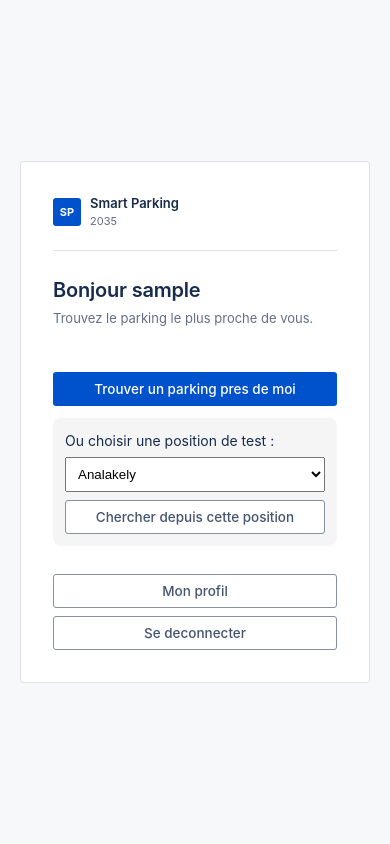
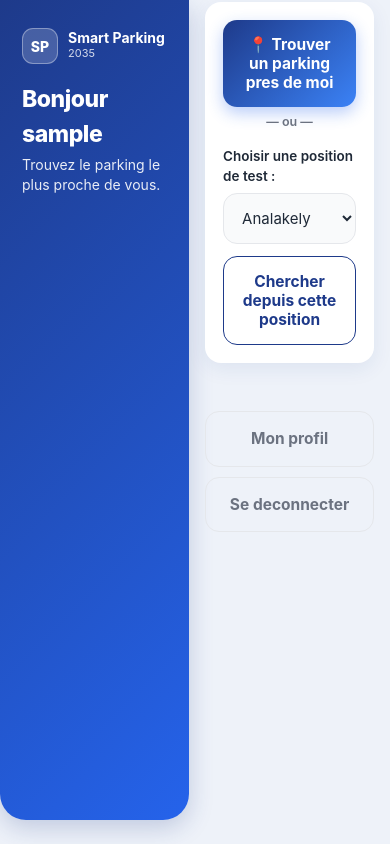
Before and after one commit to Mathieu-35/Smart_Parking_2035, a FastAPI app: page /conducteur/ in a window 390 px wide. Run offline with FastAPI, Linux system fonts and the light colour scheme; the visitor is signed in with stand-in values (Sample User, id 1); parts of the project's set-up code (start-up, migrations or seed data) failed here and were passed over.

Commit message:
feat(mobile): design UI moderne pour conducteur + gardien
Nouvelle interface "app mobile" (en-tete bleu degrade arrondi, cartes
blanches arrondies avec ombre, boutons pleine largeur, badges pilule)
appliquee UNIQUEMENT aux pages mobiles.

- nouveau app/static/css/mobile.css (separe de style.css : l'admin web
  n'est pas touche)
- conducteur/home.html et gardien/home.html refondus (memes id + meme JS :
  GPS, carte Leaflet, scan QR, reservation inchanges)
- fix: la page gardien utilisait la classe inexistante "alert-error"
  (messages d'erreur invisibles) -> remplacee par "m-alert m-alert-error"
- sw.js : cache bumpe v2 -> v3 + ajout de mobile.css au cache hors-ligne

Co-Authored-By: Claude Opus 4.7 <noreply@anthropic.com>

```diff
--- /dev/null
+++ b/app/static/css/mobile.css
@@ -0,0 +1,291 @@
+/* =============================================================
+   mobile.css  -  Design "app moderne" pour les pages MOBILES
+   (conducteur + gardien) UNIQUEMENT.
+
+   Ce fichier est separe de style.css (qui sert a l'admin web).
+   Ainsi, changer le design mobile ne touche JAMAIS l'admin.
+
+   Idee du design : un grand en-tete bleu degrade arrondi en bas,
+   puis des cartes blanches arrondies avec une ombre douce.
+   ============================================================= */
+
+/* ----- Couleurs et reglages du theme mobile ----- */
+:root {
+  --m-bleu:        #1e3a8a;   /* bleu fonce (couleur de l'app) */
+  --m-bleu-clair:  #2563eb;   /* bleu plus clair (degrade) */
+  --m-bleu-vif:    #3b82f6;   /* bleu vif (survol/active) */
+  --m-fond:        #eef2f9;   /* fond gris-bleute tres doux */
+  --m-surface:     #ffffff;   /* blanc des cartes */
+  --m-texte:       #1f2937;   /* texte principal */
+  --m-texte-doux:  #6b7280;   /* texte secondaire (gris) */
+  --m-vert:        #16a34a;   /* vert "recommande / succes" */
+  --m-vert-fond:   #dcfce7;
+  --m-rouge:       #dc2626;   /* rouge "erreur" */
+  --m-rouge-fond:  #fee2e2;
+  --m-bord:        #e5e7eb;   /* bord tres clair */
+  --m-rayon:       16px;      /* coins arrondis des cartes */
+  --m-rayon-btn:   14px;      /* coins arrondis des boutons */
+  --m-ombre:       0 6px 20px rgba(30, 58, 138, 0.08);
+}
+
+/* ----- L'ecran complet (fond doux, occupe toute la hauteur) ----- */
+.m-screen {
+  min-height: 100vh;
+  background: var(--m-fond);
+  color: var(--m-texte);
+  /* On laisse de la place pour l'encoche de l'iPhone en haut/bas. */
+  padding-bottom: calc(24px + env(safe-area-inset-bottom));
+}
+
+/* ----- L'en-tete bleu degrade, arrondi en bas ----- */
+.m-header {
+  background: linear-gradient(135deg, var(--m-bleu) 0%, var(--m-bleu-clair) 100%);
+  color: #ffffff;
+  padding: calc(28px + env(safe-area-inset-top)) 22px 28px 22px;
+  border-radius: 0 0 26px 26px;
+  box-shadow: 0 8px 24px rgba(30, 58, 138, 0.22);
+}
+
+/* La petite marque "SP / Smart Parking 2035" dans l'en-tete */
+.m-brand {
+  display: flex;
+  align-items: center;
+  gap: 10px;
+  margin-bottom: 18px;
+}
+.m-brand-icon {
+  width: 36px;
+  height: 36px;
+  background: rgba(255, 255, 255, 0.18);
+  border: 1px solid rgba(255, 255, 255, 0.35);
+  border-radius: 11px;
+  display: flex;
+  align-items: center;
+  justify-content: center;
+  font-size: 14px;
+  font-weight: 800;
+  color: #ffffff;
+}
+.m-brand-name { font-size: 14px; font-weight: 700; line-height: 1.1; }
+.m-brand-year { font-size: 11px; opacity: 0.8; }
+
+.m-greeting { font-size: 23px; font-weight: 800; letter-spacing: -0.02em; }
+.m-subtitle { font-size: 14px; opacity: 0.9; margin-top: 4px; line-height: 1.4; }
+
+/* ----- La zone de contenu (sous l'en-tete) ----- */
+.m-content {
+  padding: 18px 16px 0 16px;
+  max-width: 560px;
+  margin: 0 auto;
+}
+
+/* On remonte un peu le contenu pour qu'il "chevauche" l'en-tete. */
+.m-content--overlap { margin-top: -16px; }
+
+/* ----- Une carte blanche arrondie avec ombre douce ----- */
+.m-card {
+  background: var(--m-surface);
+  border-radius: var(--m-rayon);
+  box-shadow: var(--m-ombre);
+  padding: 18px;
+  margin-bottom: 14px;
+}
+
+/* Petit titre de section a l'interieur d'une carte */
+.m-card-label {
+  font-size: 12px;
+  font-weight: 700;
+  text-transform: uppercase;
+  letter-spacing: 0.04em;
+  color: var(--m-texte-doux);
+  margin-bottom: 10px;
+}
+
+/* ----- Les boutons (pleine largeur, bien arrondis) ----- */
+.m-btn {
+  display: flex;
+  align-items: center;
+  justify-content: center;
+  gap: 8px;
+  width: 100%;
+  padding: 15px 16px;
+  border-radius: var(--m-rayon-btn);
+  font-size: 15.5px;
+  font-weight: 700;
+  font-family: var(--font);
+  border: none;
+  cursor: pointer;
+  text-decoration: none;
+  transition: transform 0.05s ease, filter 0.15s ease, background 0.15s ease;
+}
+.m-btn:active { transform: scale(0.98); }   /* petit effet "appui" */
+
+.m-btn-primary {
+  background: linear-gradient(135deg, var(--m-bleu) 0%, var(--m-bleu-vif) 100%);
+  color: #ffffff;
+  box-shadow: 0 6px 16px rgba(37, 99, 235, 0.32);
+}
+.m-btn-primary:active { filter: brightness(0.95); }
+
+.m-btn-secondary {
+  background: #ffffff;
+  color: var(--m-bleu);
+  border: 1.5px solid var(--m-bleu);
+}
+.m-btn-secondary:active { background: #f0f5ff; }
+
+.m-btn-ghost {
+  background: transparent;
+  color: var(--m-texte-doux);
+  border: 1.5px solid var(--m-bord);
+}
+.m-btn-ghost:active { background: #f3f4f6; }
+
+/* Petite marge entre boutons empiles */
+.m-btn + .m-btn { margin-top: 10px; }
+
+/* ----- Champs de saisie (input / select) ----- */
+.m-field {
+  width: 100%;
+  padding: 14px 14px;
+  border: 1.5px solid var(--m-bord);
+  border-radius: var(--m-rayon-btn);
+  font-size: 15px;
+  font-family: var(--font);
+  color: var(--m-texte);
+  background: #f9fafb;
+  margin-bottom: 12px;
+}
+.m-field:focus {
+  outline: none;
+  border-color: var(--m-bleu-clair);
+  background: #ffffff;
+  box-shadow: 0 0 0 3px rgba(37, 99, 235, 0.15);
+}
+.m-label {
+  display: block;
+  font-size: 13.5px;
+  font-weight: 600;
+  color: var(--m-texte);
+  margin-bottom: 7px;
+}
+
+/* Deux boutons cote a cote (gardien : entree / sortie) */
+.m-row {
+  display: flex;
+  gap: 10px;
+}
+.m-row .m-btn { margin-top: 0; }
+
+/* Petit separateur "ou" entre deux blocs */
+.m-or {
+  text-align: center;
+  font-size: 12.5px;
+  color: var(--m-texte-doux);
+  margin: 6px 0 14px 0;
+  font-weight: 600;
+}
+
+/* ----- Petite zone de message (chargement, infos) ----- */
+.m-message {
+  font-size: 13.5px;
+  color: var(--m-texte-doux);
+  text-align: center;
+  margin-bottom: 12px;
+  min-height: 18px;
+}
+
+/* ----- Une carte de RESULTAT (un parking recommande) ----- */
+.m-result {
+  background: var(--m-surface);
+  border: 1px solid var(--m-bord);
+  border-radius: var(--m-rayon);
+  box-shadow: var(--m-ombre);
+  padding: 16px;
+  margin-bottom: 12px;
+}
+/* La 1ere carte (le parking recommande) a un lisere bleu a gauche. */
+.m-result--top { border-left: 4px solid var(--m-bleu-clair); }
+
+.m-result-head {
+  display: flex;
+  align-items: center;
+  justify-content: space-between;
+  gap: 8px;
+  margin-bottom: 10px;
+}
+.m-result-name { font-size: 16.5px; font-weight: 700; }
+
+/* Le badge "pilule" (vert = recommande) */
+.m-badge {
+  display: inline-flex;
+  align-items: center;
+  gap: 4px;
+  padding: 4px 10px;
+  border-radius: 999px;
+  font-size: 11.5px;
+  font-weight: 700;
+  background: var(--m-vert-fond);
+  color: var(--m-vert);
+  white-space: nowrap;
+}
+
+/* Les "stats" du parking (distance, places) en pilules grises */
+.m-chips { display: flex; flex-wrap: wrap; gap: 8px; margin-bottom: 10px; }
+.m-chip {
+  display: inline-flex;
+  align-items: center;
+  gap: 5px;
+  padding: 6px 11px;
+  border-radius: 999px;
+  background: #eef2f9;
+  color: var(--m-bleu);
+  font-size: 13px;
+  font-weight: 600;
+}
+
+/* L'itineraire en toutes lettres */
+.m-route {
+  font-size: 13px;
+  color: var(--m-texte);
+  background: #f9fafb;
+  border-radius: 10px;
+  padding: 9px 11px;
+  margin-bottom: 8px;
+  line-height: 1.5;
+}
+.m-route b { color: var(--m-bleu); }
+
+/* La preuve d'optimisation A* (petit texte gris) */
+.m-explore {
+  font-size: 12px;
+  color: var(--m-texte-doux);
+  margin-bottom: 12px;
+}
+
+/* ----- Bandeaux de message (succes / erreur) version mobile ----- */
+.m-alert {
+  padding: 13px 14px;
+  border-radius: 12px;
+  font-size: 14px;
+  font-weight: 600;
+  line-height: 1.45;
+}
+.m-alert-success { background: var(--m-vert-fond); color: var(--m-vert); }
+.m-alert-error   { background: var(--m-rouge-fond); color: var(--m-rouge); }
+
+/* ----- La carte Leaflet (coins arrondis) ----- */
+.m-map {
+  height: 320px;
+  border-radius: var(--m-rayon);
+  box-shadow: var(--m-ombre);
+  overflow: hidden;
+  margin-top: 4px;
+}
+
+/* La zone camera du scanner QR (gardien) */
+.m-camera {
+  border-radius: var(--m-rayon);
+  overflow: hidden;
+  margin-bottom: 14px;
+}
--- a/app/static/sw.js
+++ b/app/static/sw.js
@@ -21,11 +21,12 @@
 // On donne un nom + un numero de version a notre cache.
 // Si on change les fichiers, on augmente le numero (v2, v3...)
 // pour que le navigateur remplace l'ancien cache.
-var NOM_CACHE = "smart-parking-v2";
+var NOM_CACHE = "smart-parking-v3";
 
 // La liste des fichiers a garder pour le hors-ligne.
 var FICHIERS_A_GARDER = [
   "/static/css/style.css",
+  "/static/css/mobile.css",
   "/static/offline.html",
   "/static/icons/icon-192.png",
   "/static/icons/icon-512.png"
--- a/app/templates/conducteur/home.html
+++ b/app/templates/conducteur/home.html
@@ -9,6 +9,8 @@
   <meta name="apple-mobile-web-app-status-bar-style" content="black-translucent" />
   <title>Espace conducteur — Smart Parking 2035</title>
   <link rel="stylesheet" href="/static/css/style.css" />
+  <!-- Design "app moderne" reserve aux pages mobiles. -->
+  <link rel="stylesheet" href="/static/css/mobile.css" />
   <!-- Feuille de style de la carte Leaflet (chargee depuis internet). -->
   <link rel="stylesheet" href="https://unpkg.com/leaflet@1.9.4/dist/leaflet.css" />
   <!-- PWA : le manifeste (nom, icones, couleurs) rend l'app installable. -->
@@ -16,36 +18,36 @@
   <meta name="theme-color" content="#1e3a8a" />
   <link rel="apple-touch-icon" href="/static/icons/icon-192.png" />
 </head>
-<body class="auth-body">
+<body class="m-screen">
 
-  <div class="auth-wrapper" style="max-width: 520px;">
-    <div class="auth-card">
-
-      <div class="auth-brand">
-        <div class="auth-brand-icon">SP</div>
+  <!-- ===================== EN-TETE BLEU ===================== -->
+  <header class="m-header">
+    <div class="m-brand">
+      <div class="m-brand-icon">SP</div>
       <div>
-          <div class="auth-brand-name">Smart Parking</div>
-          <div class="auth-brand-year">2035</div>
+        <div class="m-brand-name">Smart Parking</div>
+        <div class="m-brand-year">2035</div>
       </div>
     </div>
+    <div class="m-greeting">Bonjour {{ request.session.get("user_nom", "") }}</div>
+    <div class="m-subtitle">Trouvez le parking le plus proche de vous.</div>
+  </header>
 
-      <div class="auth-title">Bonjour {{ request.session.get("user_nom", "") }}</div>
-      <div class="auth-subtitle">
-        Trouvez le parking le plus proche de vous.
-      </div>
+  <!-- ===================== CONTENU ===================== -->
+  <main class="m-content m-content--overlap">
 
+    <!-- Carte d'action : trouver un parking -->
+    <div class="m-card">
       <!-- Le gros bouton : quand on clique, on demande la position GPS. -->
-      <button id="bouton-chercher" class="btn btn-primary"
-              style="width: 100%; justify-content: center; margin: 24px 0 12px 0;">
-        Trouver un parking pres de moi
+      <button id="bouton-chercher" class="m-btn m-btn-primary">
+        📍 Trouver un parking pres de moi
       </button>
 
+      <div class="m-or">— ou —</div>
+
       <!-- Mode "position de test" : pour aller vite, sans attendre le GPS. -->
-      <div style="margin-bottom: 12px; padding: 12px; background: var(--bg-subtle, #f5f5f5); border-radius: 8px;">
-        <label for="liste-carrefours" style="display: block; margin-bottom: 6px; font-size: 14px;">
-          Ou choisir une position de test :
-        </label>
-        <select id="liste-carrefours" style="width: 100%; padding: 8px; margin-bottom: 8px;">
+      <label class="m-label" for="liste-carrefours">Choisir une position de test :</label>
+      <select id="liste-carrefours" class="m-field">
         <option value="-18.91,47.521">Analakely</option>
         <option value="-18.905,47.5215">Soarano</option>
         <option value="-18.912,47.526">Antaninarenina</option>
@@ -59,31 +61,27 @@
         <option value="-18.88,47.523">Ankorondrano</option>
         <option value="-18.918,47.53">Andohalo</option>
       </select>
-        <button id="bouton-test" class="btn btn-secondary" style="width: 100%; justify-content: center;">
+      <button id="bouton-test" class="m-btn m-btn-secondary">
         Chercher depuis cette position
       </button>
     </div>
 
     <!-- Petite zone de message (chargement, erreurs...). -->
-      <div id="message" style="margin-bottom: 12px; color: var(--text-muted, #666);"></div>
+    <div id="message" class="m-message"></div>
 
     <!-- La liste des parkings recommandes s'affichera ici. -->
     <div id="resultats"></div>
 
     <!-- La carte du trajet. Cachee tant qu'on n'a pas choisi de trajet. -->
-      <div id="carte" style="height: 300px; margin-top: 12px; border-radius: 8px; display: none;"></div>
+    <div id="carte" class="m-map" style="display: none;"></div>
 
-      <a href="/auth/profil" class="btn btn-secondary"
-         style="width: 100%; justify-content: center; margin-top: 16px;">
-        Mon profil
-      </a>
-      <a href="/auth/logout" class="btn btn-secondary"
-         style="width: 100%; justify-content: center; margin-top: 8px;">
-        Se deconnecter
-      </a>
+    <!-- Liens bas de page -->
+    <div style="margin-top: 16px;">
+      <a href="/auth/profil" class="m-btn m-btn-ghost">Mon profil</a>
+      <a href="/auth/logout" class="m-btn m-btn-ghost">Se deconnecter</a>
+    </div>
 
-    </div>
-  </div>
+  </main>
 
   <!-- PWA : on active le service worker (cache + hors-ligne). -->
   <script>
@@ -236,7 +234,7 @@
 
       message.textContent = liste.length + " parking(s) trouve(s) :";
 
-      // On construit une petite carte pour chaque parking.
+      // On construit une jolie carte pour chaque parking.
       var html = "";
       for (var i = 0; i < liste.length; i++) {
         var p = liste[i];
@@ -245,29 +243,36 @@
         var itineraire = p.chemin.join(" → ");
 
         // Le 1er parking de la liste = le plus proche = le recommande.
+        // Il recoit un badge vert et un lisere bleu (classe "m-result--top").
         var badge = "";
+        var classeTop = "";
         if (i === 0) {
-          badge = ' <span style="color: green; font-weight: bold;">✅ Recommande</span>';
+          badge = '<span class="m-badge">✅ Recommande</span>';
+          classeTop = " m-result--top";
         }
 
         html = html +
-          '<div style="padding: 12px; margin-bottom: 8px; background: var(--bg-subtle, #f5f5f5); border-radius: 8px;">' +
-            '<strong>' + (i + 1) + '. ' + p.nom + '</strong>' + badge + '<br>' +
-            'Distance par la route : <strong>' + p.distance + ' m</strong><br>' +
-            'Places libres : ' + p.places_disponibles + '<br>' +
+          '<div class="m-result' + classeTop + '">' +
+            // Ligne du haut : nom du parking + badge eventuel.
+            '<div class="m-result-head">' +
+              '<div class="m-result-name">' + (i + 1) + '. ' + p.nom + '</div>' +
+              badge +
+            '</div>' +
+            // Les "stats" en pilules : distance + places libres.
+            '<div class="m-chips">' +
+              '<span class="m-chip">🚗 ' + p.distance + ' m</span>' +
+              '<span class="m-chip">🅿️ ' + p.places_disponibles + ' places</span>' +
+            '</div>' +
             // L'itineraire choisi par A* (la suite de carrefours).
-            '<div style="margin-top: 6px; font-size: 13px; color: #444;">' +
-              'Itineraire : ' + itineraire +
-            '</div>' +
+            '<div class="m-route"><b>Itineraire :</b> ' + itineraire + '</div>' +
             // La preuve d'optimisation : A* explore peu de carrefours.
-            '<div style="margin-top: 4px; font-size: 12px; color: #777;">' +
-              'A* a explore ' + p.nombre_explores + ' carrefours sur ' + nombreNoeudsTotal +
-            '</div>' +
+            '<div class="m-explore">A* a explore ' + p.nombre_explores +
+              ' carrefours sur ' + nombreNoeudsTotal + '</div>' +
             // Bouton "Voir le trajet" : dessine l'itineraire sur la carte.
-            '<button class="btn btn-secondary" style="margin-top: 8px; width: 100%; justify-content: center;" ' +
+            '<button class="m-btn m-btn-secondary" ' +
               'onclick="afficherTrajet(' + i + ')">Voir le trajet</button>' +
             // Bouton "Reserver" : il appelle reserver(...) avec l'id du parking.
-            '<button class="btn btn-primary" style="margin-top: 8px; width: 100%; justify-content: center;" ' +
+            '<button class="m-btn m-btn-primary" ' +
               'onclick="reserver(' + p.id + ')">Reserver une place</button>' +
           '</div>';
       }
```
Also changed, not shown: app/templates/gardien/home.html (+48 -51 lines). Lines whose indentation alone changed are shown as unchanged.
